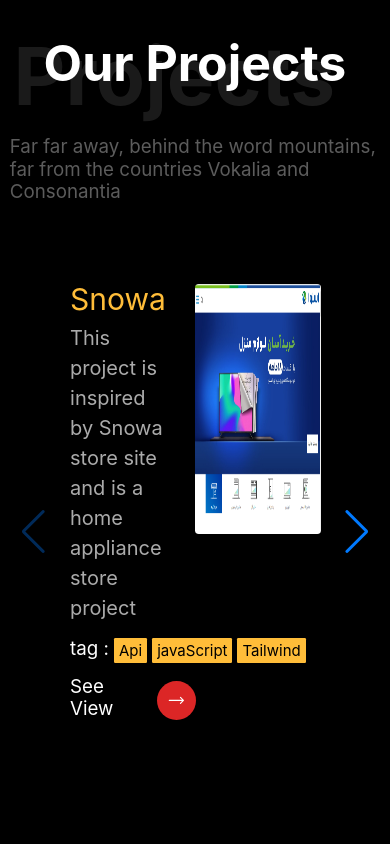
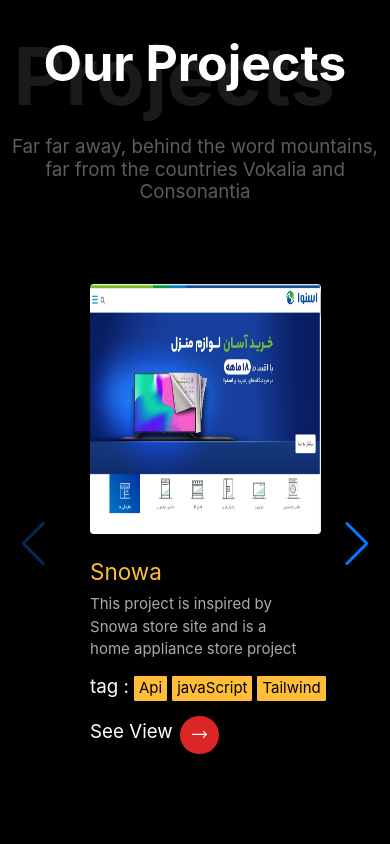
Before and after one commit to mohsenSeyedi/Me.com, a React (Create React App) app: page / in a window 390 px wide. Shown: the part 4960-5804 px from the top of the page. Built offline with nearby package versions, Linux system fonts and the light colour scheme.

Commit message:
Responsive projects component

```diff
--- a/src/components/Header/Projects/Project.jsx
+++ b/src/components/Header/Projects/Project.jsx
@@ -5,23 +5,23 @@
 export default function Project(props) {
   return (
     <>
-      <main className='text-left pl-24 w-1/2'>
-          <span className='text-yellow-color text-5xl'>{props.title}</span>
+      <main className='text-left pl-24 w-1/2 md:w-full md:pl-40 sm:pl-32'>
+          <span className='text-yellow-color text-5xl sm:text-4xl'>{props.title}</span>
           <p className='text-3xl mt-4 inline text-white font-bold'></p>
-          <p className='mt-3 text-[20px] font-swap w-9/12 text-[#ababab]'>{props.description}</p>
-          <div  className="w-[366px] flex-wrap flex gap-2 !mt-6 text-white">
+          <p className='mt-3 text-[20px] font-swap w-9/12 text-[#ababab] sm:text-[15px]'>{props.description}</p>
+          <div  className="flex-wrap flex gap-2 !mt-6 text-white">
             <span className='text-3xl'>tag :</span>
-            {props.tags.map(tag => (
-              <p className='bg-yellow-color text-2xl text-black rounded-sm px-2 py-1'>{tag}</p>
-            ))}
+              {props.tags.map(tag => (
+                <p className='bg-yellow-color text-2xl text-black rounded-sm px-2 py-1'>{tag}</p>
+              ))}
           </div>
           <div className='flex items-center mt-5'>
               <p className=' text-white font-swap text-3xl'>See View</p>
               <a  href={props.href}><button className='bg-red-600 text-3xl relative top-1 rounded-full ml-3 p-4 text-white'><HiArrowLongRight /></button></a>
           </div>
       </main>
-      <section className="pr-24" >
-          <img className="mr-6  h-[250px] rounded-md " width={"400"} src={props.img} alt="" />
+      <section className="pr-24 md:mb-10 md:w-full md:pl-40 sm:pl-32">
+          <img className="mr-6  h-[250px] rounded-md" width={"400"} src={props.img} alt="" />
       </section>
     </>
   )
--- a/src/components/Header/Projects/Projects.jsx
+++ b/src/components/Header/Projects/Projects.jsx
@@ -16,11 +16,11 @@
         <div className="w-[95%] flex flex-col items-center justify-center">
             <div className="flex flex-col items-center justify-center">
                 <h4 className="header-text before:content-['Projects'] before:mt-[-1rem] before:left-[-3rem]">Our Projects</h4>
-                <p className="text-3xl mt-14">Far far away, behind the word mountains, far from the countries Vokalia and Consonantia</p>
+                <p className="text-3xl mt-14 text-center">Far far away, behind the word mountains, far from the countries Vokalia and Consonantia</p>
             </div>
             <Swiper navigation={true} modules={[Navigation]} className="mySwiper w-full h-full mt-32">
                 {projects.map(project => (
-                    <SwiperSlide style={{ display : "flex" }} className="w-full justify-between"><Project key={project.id} {...project} /></SwiperSlide>
+                    <SwiperSlide style={{ display : "flex" }} className="w-full justify-between md:flex-col-reverse md:items-center"><Project key={project.id} {...project} /></SwiperSlide>
                 ))}
             </Swiper>
         </div>
```
